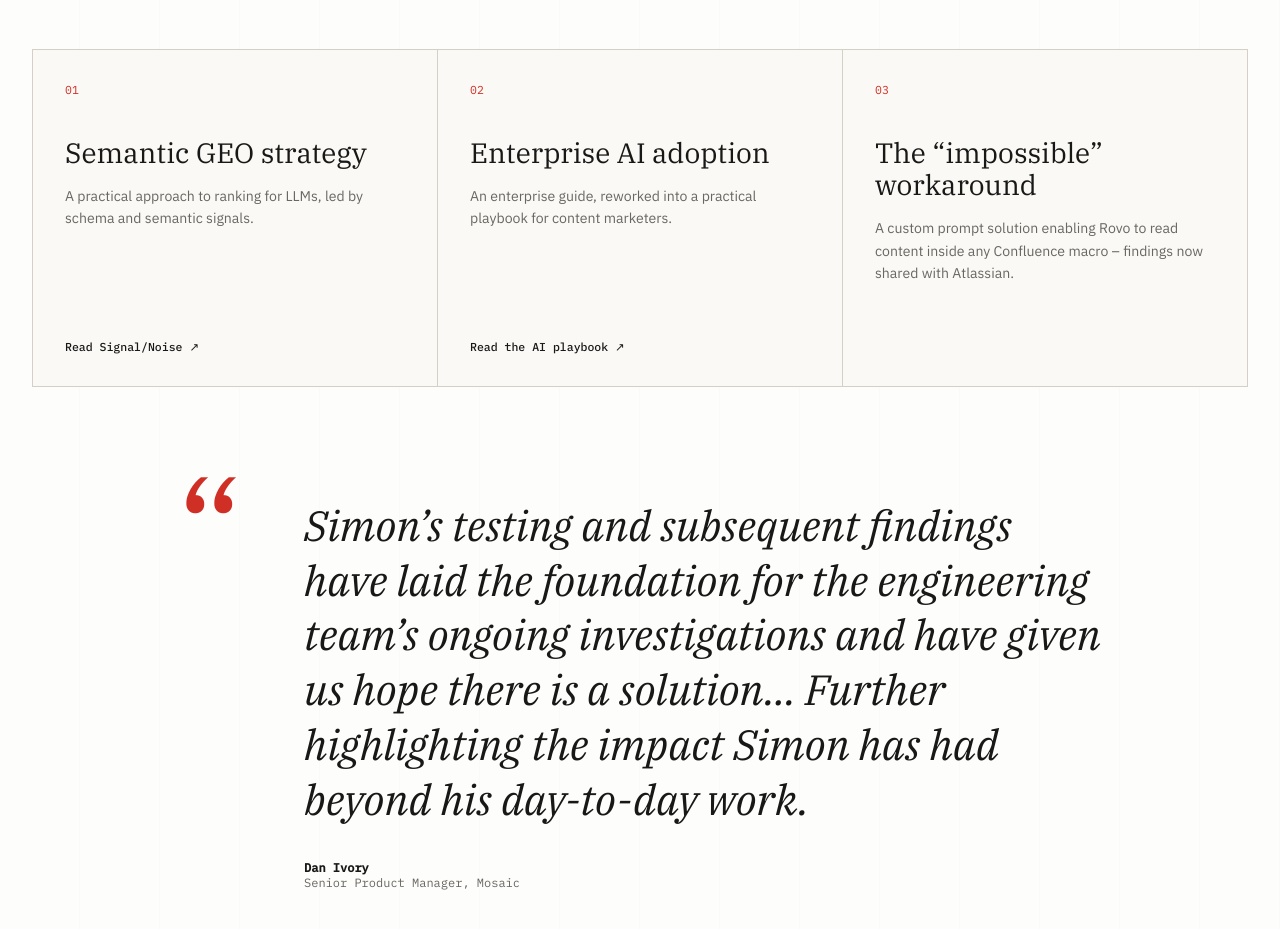
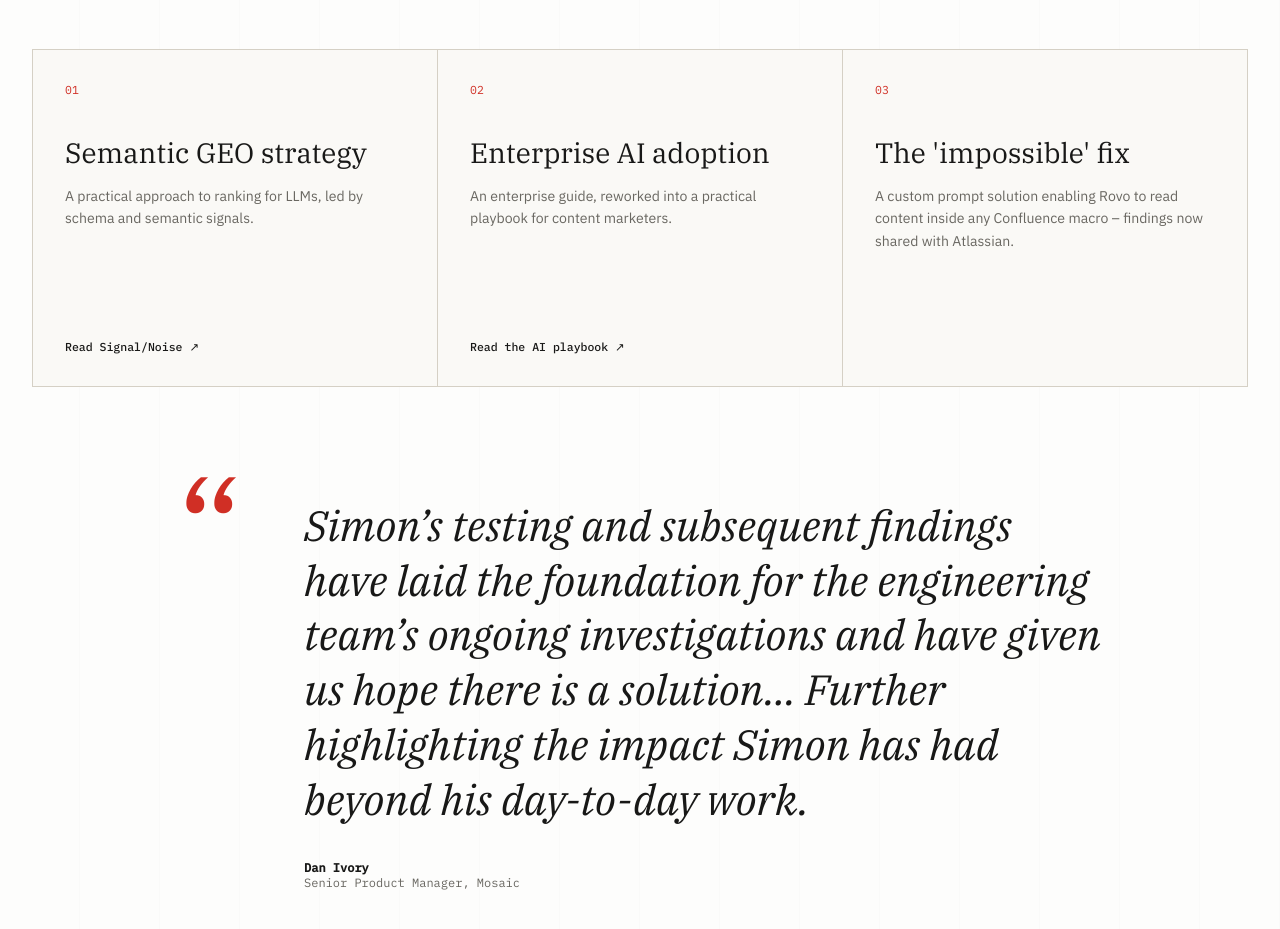
Before and after one commit to simonkirrane/Career-Highlights, a React (Vite) app: page / in a window 1280 px wide. Shown: the part 8840-9769 px from the top of the page. Built offline with nearby package versions, Linux system fonts and the light colour scheme; the HTML template or start-up script is replaced by a standard one.

Commit message:
Change quotes in article heading from double to single

```diff
--- a/src/App.tsx
+++ b/src/App.tsx
@@ -442,7 +442,7 @@ export default function App() {
               </article>
               <article>
                 <span>03</span>
-                <h3>The “impossible” workaround</h3>
+                <h3>The 'impossible' fix</h3>
                 <p>
                   A custom prompt solution enabling Rovo to read content inside
                   any Confluence macro – findings now shared with Atlassian.
```
